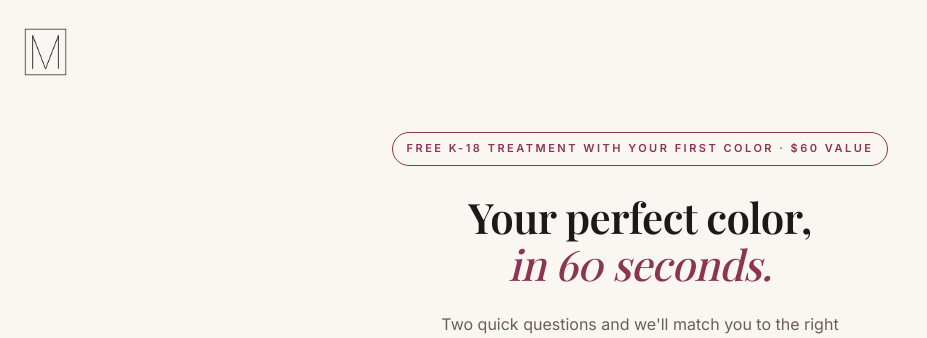
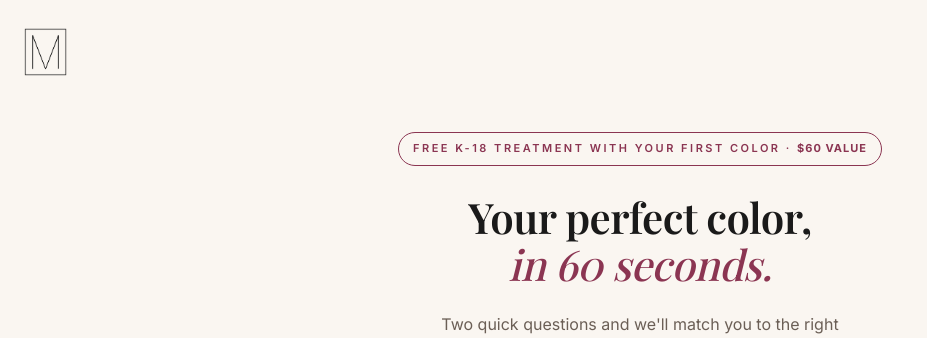
Before and after one commit to lumenmarketingsolutions/Lumen-coming-soon, a Flask app: page /mane-color in a window 1280 px wide. Shown: the top 338 px of the page, without its empty margins (0-927 px from the left). Run offline with Flask 3, Linux system fonts and the light colour scheme; some libraries are stand-ins or nearby versions.

Commit message:
Mane: bold the $60 / $200 value in the landing eyebrow pills
Wraps the value in <strong> and adds .eyebrow strong rule
(weight 700 + tighter letter-spacing 1px so the price reads as
one chunk against the spaced-out caps of the rest of the pill).

Co-Authored-By: Claude Opus 4.7 (1M context) <noreply@anthropic.com>

```diff
--- a/templates/mane_color.html
+++ b/templates/mane_color.html
@@ -106,6 +106,7 @@
             border-radius: 100px;
             margin-bottom: 28px;
         }
+        .eyebrow strong { font-weight: 700; letter-spacing: 1px; }
 
         h1 {
             font-family: 'Playfair Display', Georgia, serif;
@@ -573,7 +574,7 @@
 
         <!-- ═══ Step 0: Landing ═══════════════════════════════════ -->
         <section class="step active landing" data-step="0">
-            <div class="eyebrow">Free K-18 Treatment with your first color · $60 value</div>
+            <div class="eyebrow">Free K-18 Treatment with your first color · <strong>$60 value</strong></div>
             <h1>Your perfect color, <em>in 60 seconds.</em></h1>
             <p class="sub">
                 Two quick questions and we'll match you to the right shade for your hair, your skin, and your life. Free K-18 Treatment included with your first color. A $60 value.
--- a/templates/mane_extensions.html
+++ b/templates/mane_extensions.html
@@ -106,6 +106,7 @@
             border-radius: 100px;
             margin-bottom: 28px;
         }
+        .eyebrow strong { font-weight: 700; letter-spacing: 1px; }
 
         h1 {
             font-family: 'Playfair Display', Georgia, serif;
@@ -620,7 +621,7 @@
 
         <!-- ═══ Step 0: Landing ═══════════════════════════════════ -->
         <section class="step active landing" data-step="0">
-            <div class="eyebrow">Free color-match consult + take-home kit · $200 value</div>
+            <div class="eyebrow">Free color-match consult + take-home kit · <strong>$200 value</strong></div>
             <h1>More length. More volume. <em>More you.</em></h1>
             <p class="sub">
                 Hand-tied extensions, custom color-matched to your hair. Two quick questions and we'll set up your free consult.
```
